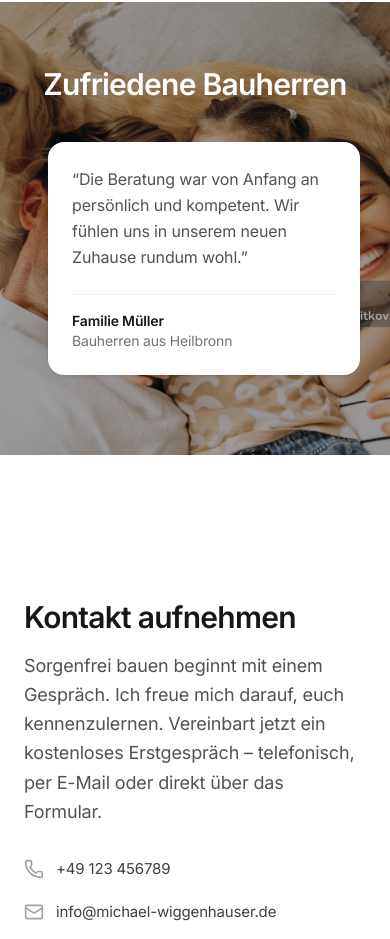
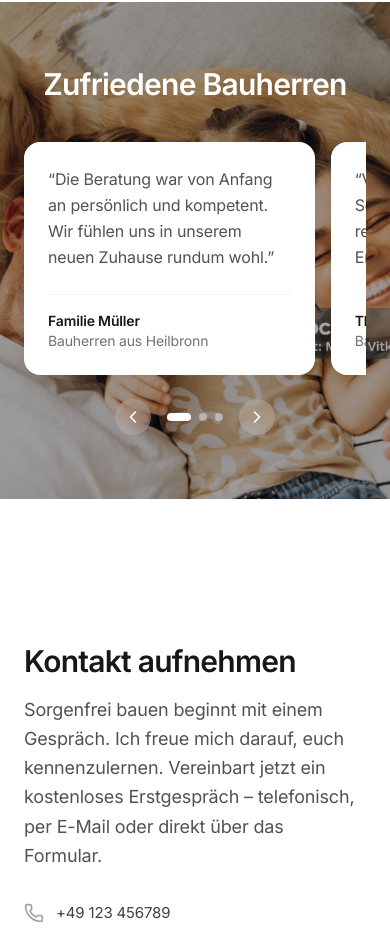
Before and after one commit to dieKrake/michael-wiggenhauser-website, a Next.js app: page / in a window 390 px wide. Shown: the part 3994-4933 px from the top of the page. Built offline with nearby package versions, Linux system fonts and the light colour scheme.

Commit message:
extract testimonials into reusable carousel component with navigation controls and dot indicators, replace inline mobile/desktop testimonial markup on homepage with TestimonialCarousel component

```diff
--- a/src/app/page.tsx
+++ b/src/app/page.tsx
@@ -8,6 +8,7 @@ import {
   testimonials,
 } from "@/lib/pages-text-data";
 import Button from "@/components/ui/button";
+import { TestimonialCarousel } from "@/components/ui/testimonial-carousel";
 
 export const metadata: Metadata = {
   title: "Startseite",
@@ -277,43 +278,7 @@ export default function Startseite() {
               Zufriedene Bauherren
             </h2>
 
-            {/* Mobile: swipe slider */}
-            <div className="mt-10 flex snap-x snap-mandatory scroll-pl-6 scrollbar-none gap-4 overflow-x-auto pb-4 lg:hidden [&::-webkit-scrollbar]:hidden">
-              <div className="shrink-0 basis-6" />
-              {testimonials.map((item) => (
-                <div
-                  key={item.name}
-                  className="w-[80vw] shrink-0 snap-start rounded-2xl bg-white p-6 shadow-sm"
-                >
-                  <p className="text-base leading-relaxed text-neutral-600">
-                    &ldquo;{item.quote}&rdquo;
-                  </p>
-                  <div className="mt-6 border-t border-neutral-100 pt-4">
-                    <p className="text-sm font-semibold">{item.name}</p>
-                    <p className="text-sm text-neutral-500">{item.location}</p>
-                  </div>
-                </div>
-              ))}
-              <div className="shrink-0 basis-6" />
-            </div>
-
-            {/* Desktop: 3-col grid */}
-            <div className="mt-16 hidden gap-8 lg:grid lg:grid-cols-3">
-              {testimonials.map((item) => (
-                <div
-                  key={item.name}
-                  className="rounded-2xl bg-white p-8 shadow-sm"
-                >
-                  <p className="text-base leading-relaxed text-neutral-600">
-                    &ldquo;{item.quote}&rdquo;
-                  </p>
-                  <div className="mt-6 border-t border-neutral-100 pt-4">
-                    <p className="text-sm font-semibold">{item.name}</p>
-                    <p className="text-sm text-neutral-500">{item.location}</p>
-                  </div>
-                </div>
-              ))}
-            </div>
+            <TestimonialCarousel items={testimonials} className="mt-10" />
           </div>
         </div>
       </section>
--- /dev/null
+++ b/src/components/ui/testimonial-carousel.tsx
@@ -0,0 +1,106 @@
+"use client";
+
+import useEmblaCarousel from "embla-carousel-react";
+import { useCallback, useEffect, useState } from "react";
+import { ChevronLeft, ChevronRight } from "lucide-react";
+import { cn } from "@/lib/utils";
+
+interface TestimonialCarouselProps {
+  items: Array<{ name: string; location: string; quote: string }>;
+  className?: string;
+}
+
+export function TestimonialCarousel({
+  items,
+  className,
+}: TestimonialCarouselProps) {
+  const [emblaRef, emblaApi] = useEmblaCarousel({
+    loop: false,
+    align: "start",
+  });
+  const [selectedIndex, setSelectedIndex] = useState(0);
+  const [canScrollPrev, setCanScrollPrev] = useState(false);
+  const [canScrollNext, setCanScrollNext] = useState(false);
+
+  const scrollPrev = useCallback(() => emblaApi?.scrollPrev(), [emblaApi]);
+  const scrollNext = useCallback(() => emblaApi?.scrollNext(), [emblaApi]);
+
+  useEffect(() => {
+    if (!emblaApi) return;
+    const onUpdate = () => {
+      setSelectedIndex(emblaApi.selectedScrollSnap());
+      setCanScrollPrev(emblaApi.canScrollPrev());
+      setCanScrollNext(emblaApi.canScrollNext());
+    };
+    emblaApi.on("select", onUpdate);
+    emblaApi.on("reInit", onUpdate);
+    onUpdate();
+    return () => {
+      emblaApi.off("select", onUpdate);
+      emblaApi.off("reInit", onUpdate);
+    };
+  }, [emblaApi]);
+
+  const showControls = canScrollPrev || canScrollNext;
+
+  return (
+    <div className={cn("relative", className)}>
+      <div className="overflow-hidden" ref={emblaRef}>
+        <div className="flex gap-4 lg:gap-6">
+          {items.map((item) => (
+            <div
+              key={item.name}
+              className="min-w-0 flex-[0_0_85%] sm:flex-[0_0_70%] lg:flex-[0_0_calc(33.333%-1rem)]"
+            >
+              <div className="rounded-2xl bg-white p-6 shadow-sm lg:p-8">
+                <p className="text-base leading-relaxed text-neutral-600">
+                  &ldquo;{item.quote}&rdquo;
+                </p>
+                <div className="mt-6 border-t border-neutral-100 pt-4">
+                  <p className="text-sm font-semibold">{item.name}</p>
+                  <p className="text-sm text-neutral-500">{item.location}</p>
+                </div>
+              </div>
+            </div>
+          ))}
+        </div>
+      </div>
+
+      {showControls && (
+        <div className="mt-6 flex items-center justify-center gap-4">
+          <button
+            onClick={scrollPrev}
+            className="flex h-9 w-9 items-center justify-center rounded-full bg-white/20 backdrop-blur-sm transition hover:bg-white/40"
+            aria-label="Vorheriges Testimonial"
+          >
+            <ChevronLeft className="h-5 w-5 text-white" />
+          </button>
+
+          <div className="flex gap-2">
+            {items.map((_, i) => (
+              <button
+                key={i}
+                onClick={() => emblaApi?.scrollTo(i)}
+                className={cn(
+                  "h-2 rounded-full transition-all duration-300",
+                  i === selectedIndex
+                    ? "w-6 bg-white"
+                    : "w-2 bg-white/40 hover:bg-white/60"
+                )}
+                aria-label={`Testimonial ${i + 1}`}
+              />
+            ))}
+          </div>
+
+          <button
+            onClick={scrollNext}
+            className="flex h-9 w-9 items-center justify-center rounded-full bg-white/20 backdrop-blur-sm transition hover:bg-white/40"
+            aria-label="Nächstes Testimonial"
+          >
+            <ChevronRight className="h-5 w-5 text-white" />
+          </button>
+        </div>
+      )}
+    </div>
+  );
+}
```
